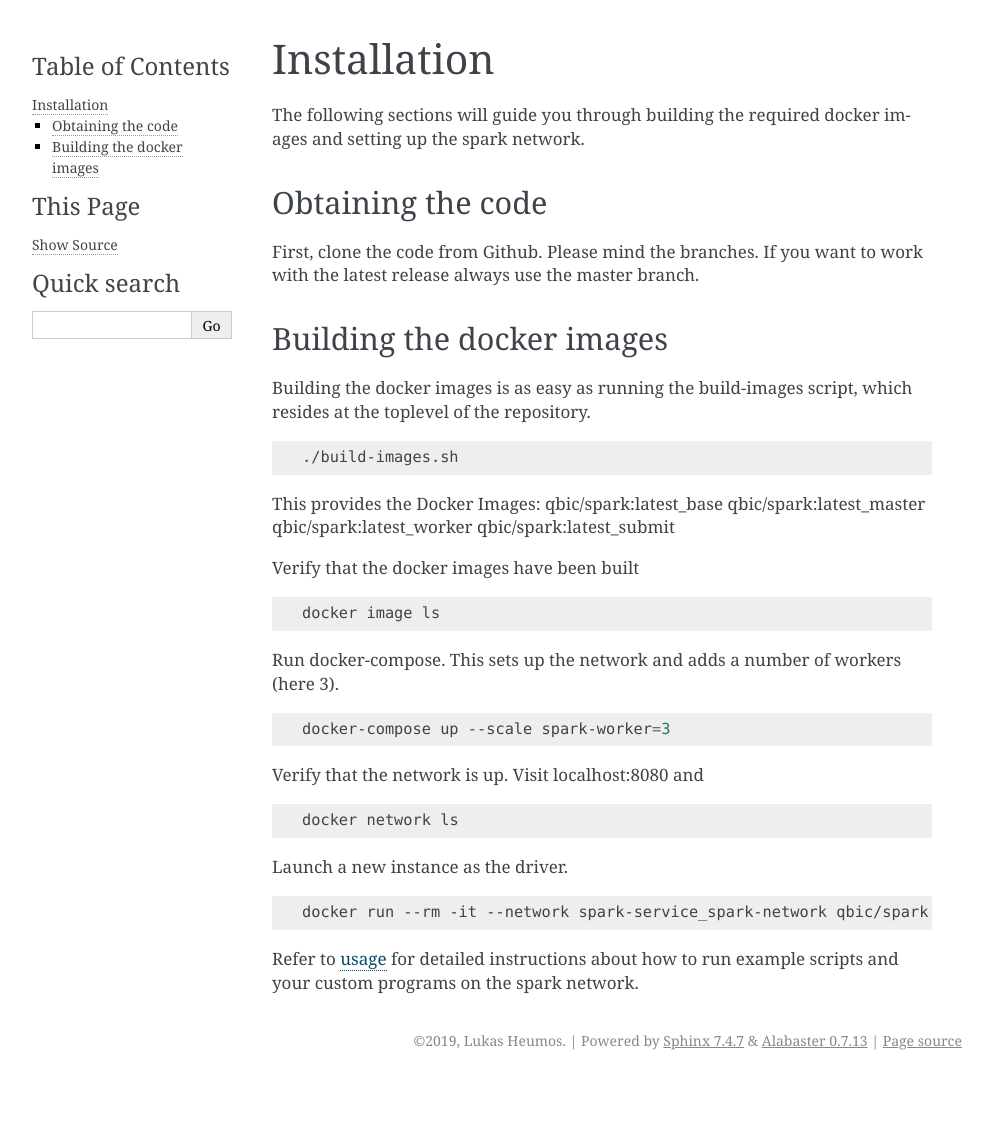
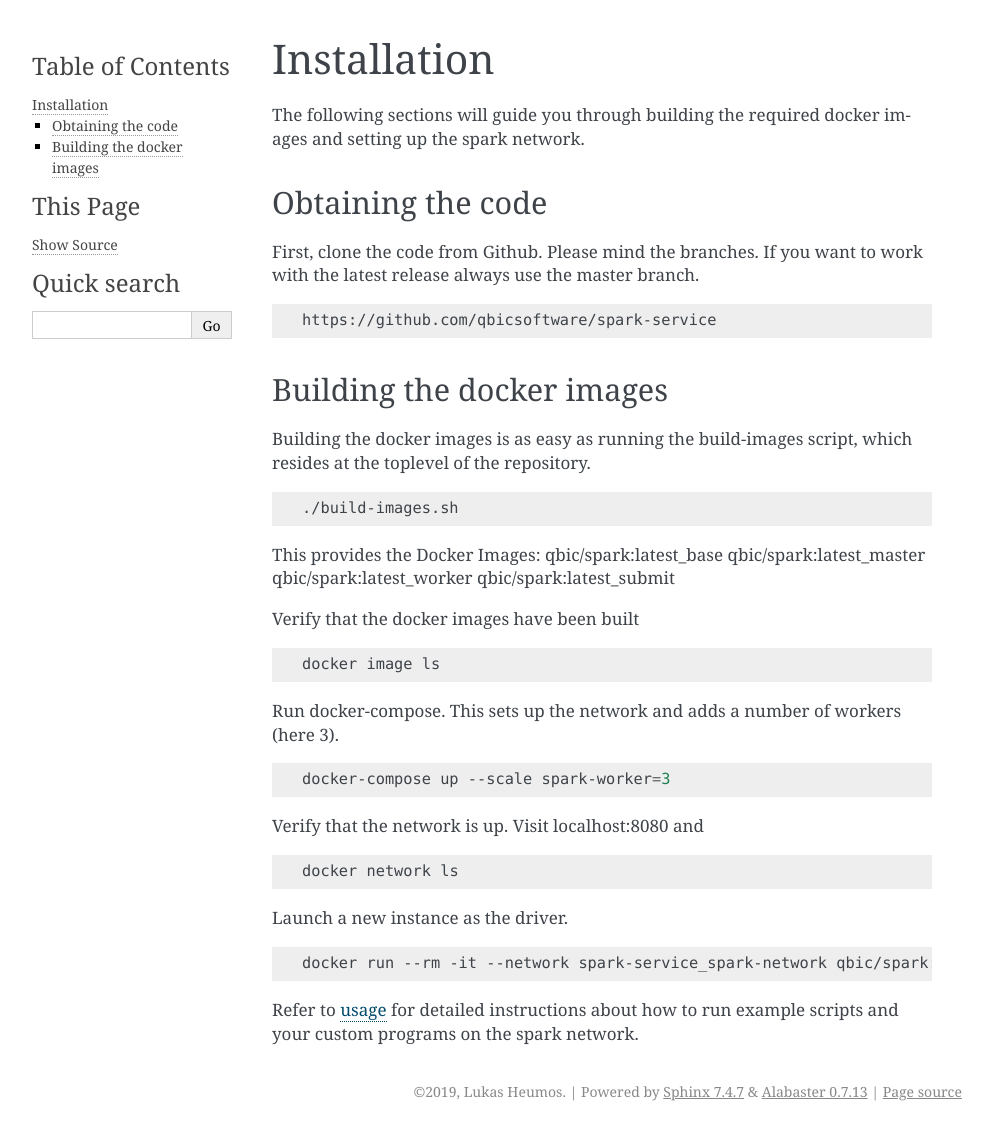
Before and after one commit to qbicsoftware/spark-benchmark, a Sphinx documentation site: the page built from docs/source/installation.rst, in a window 1280 px wide. Shown: the whole page, without its empty margins (148-1141 px from the left). Built offline with Sphinx 7.4.7, drawn with Linux system fonts in a browser that asks for light colours; before the commit the page ends 1080 px from its top, so only the background shows below that.

Commit message:
[DOC] fixes

```diff
--- a/docs/source/installation.rst
+++ b/docs/source/installation.rst
@@ -8,7 +8,8 @@ Obtaining the code
 
 First, clone the code from Github. Please mind the branches. If you want to work with the latest release always use the master branch.
 
-.. code-block bash
+.. code-block:: bash
+
     https://github.com/qbicsoftware/spark-service
 
 Building the docker images
```
